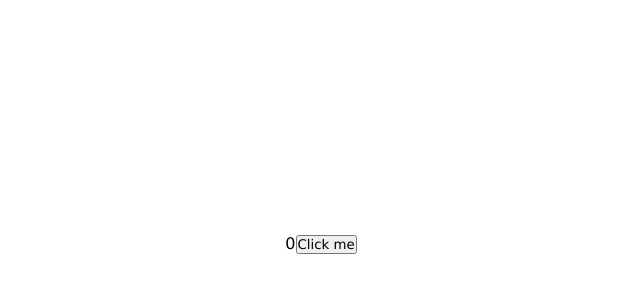
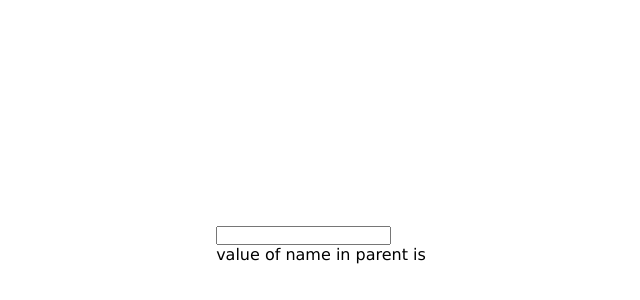
Before and after one commit to broknBRAIN/react-learning, a React (Vite) app: page / in a window 1280 px wide. Shown: the part 156-456 px from the top of the page, without its empty margins (319-959 px from the left). Built offline with nearby package versions, Linux system fonts and the light colour scheme.

Commit message:
state lifting

```diff
--- a/src/App.jsx
+++ b/src/App.jsx
@@ -1,14 +1,18 @@
 import React,{useState} from 'react'
 import Button from "./component/Button"
+import InputCard from "./component/InputCard"
 
+
+//stateLifting
+//parent create,manage,changes the state then syncs it between its childrens
 function App() {
-  const [count,setCount] = useState(0);
+  //state created in parent
+  const [name,setName] = useState('');
 
   return (
     <div>
-      <Button onclickFn={() => {setCount(count+1)}}>
-        {count}
-      </Button>
+      <InputCard name={name} setName ={setName} />
+      <p>value of name in parent is {name}</p>
     </div>
   )
 }
--- /dev/null
+++ b/src/component/InputCard.jsx
@@ -0,0 +1,15 @@
+import React from 'react'
+
+const InputCard = (props) => {
+    return (
+        <div>
+            {/* here i am creating an input field
+            whatever we enter in this input field
+            the name is updated in the parent section, that is app section */}
+            <input type='text' onChange={(e) => props.setName(e.target.value)} />
+            {/* this e used here is for event handling in js */}
+        </div>
+    )
+}
+
+export default InputCard;
```
